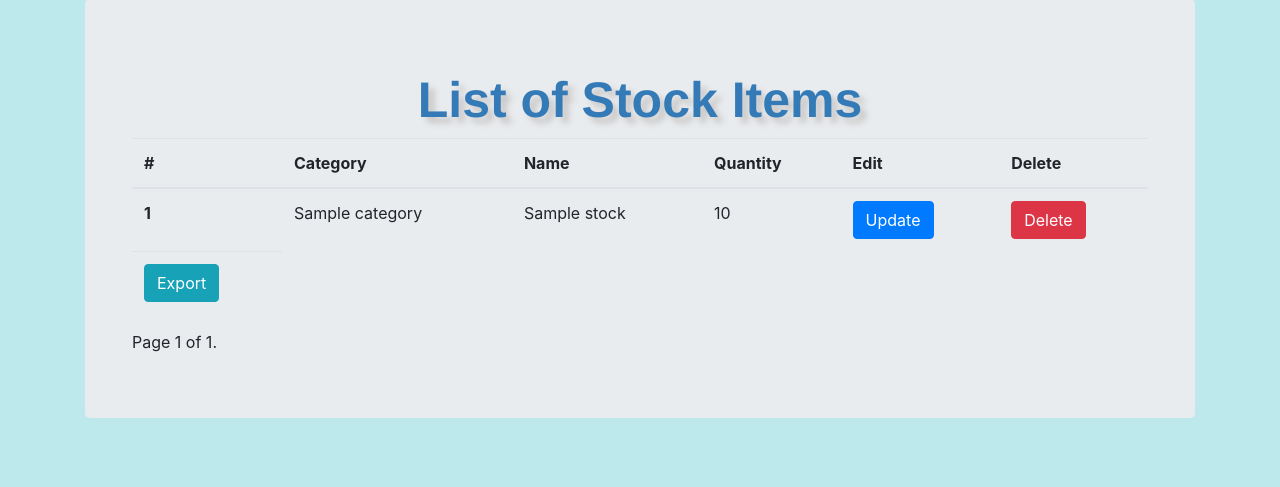
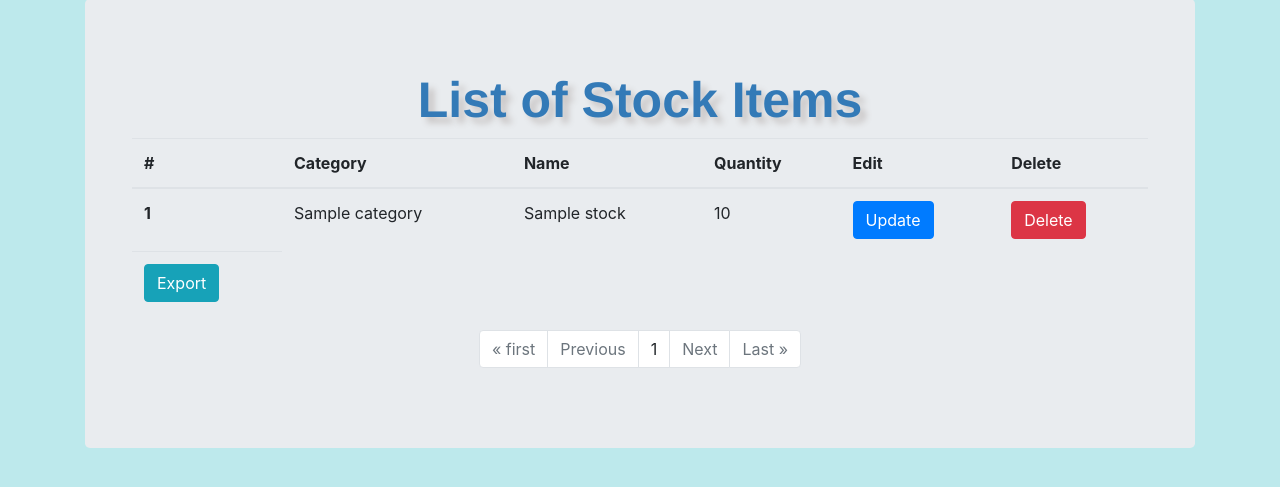
Before and after one commit to Shuvam77/stock_management, a Django app: page /list_items/ in a window 1280 px wide. Shown: the part 81-568 px from the top of the page. Run offline with Django 4.2, Linux system fonts and the light colour scheme; tables that the repository leaves empty hold one stand-in row (values such as "Sample post"); some libraries are stand-ins or nearby versions.

Commit message:
bootstrap5 pagination added

```diff
--- a/stock/templates/list_items.html
+++ b/stock/templates/list_items.html
@@ -71,7 +71,7 @@
         </table>
     </div>
 
-    <div class="pagination">
+    {% comment %} <div class="pagination">
         <span class="step-links">
             {% if page_obj.has_previous %}
                 <a href="?page=1">&laquo; first</a>
@@ -87,7 +87,54 @@
                 <a href="?page={{ page_obj.paginator.num_pages }}">last &raquo;</a>
             {% endif %}
         </span>
-    </div>
+    </div> {% endcomment %}
+
+
+    <nav aria-label="pagination">
+        <ul class="pagination justify-content-center">
+            {% if page_obj.has_previous %}
+                <li class="page-item">
+                    <a class="page-link" href="?page=1">&laquo; first</a>
+                </li>
+                <li class="page-item">
+                    <a class="page-link" href="?page={{ page_obj.previous_page_number }}" >Previous</a>
+                </li>
+            {% else %}
+                <li class="page-item disabled">
+                    <a class="page-link" href="#" tabindex="-1" aria-disabled="true">&laquo; first</a>
+                </li>
+                <li class="page-item disabled">
+                    <a class="page-link" href="#" tabindex="-1" aria-disabled="true">Previous</a>
+                </li>
+            {% endif %}
+
+            {% for i in paginator.page_range %}
+                {% if page_obj.number == i %}
+                    <li class="page-item"><a class="page-link active">{{ i }}</a></li>
+                {% else %}
+                    <li class="page-item">
+                    <a class="page-link" href="?page={{ i }}">{{ i }}</a>
+                    </li>
+                {% endif %}
+            {% endfor %}
+
+            {% if page_obj.has_next %}
+                <li class="page-item">
+                    <a class="page-link" href="?page={{ page_obj.next_page_number }}">Next</a>
+                </li>
+                <li class="page-item">
+                    <a class="page-link" href="?page={{ page_obj.paginator.num_pages }}" >Last  &raquo;</a>
+                </li>
+            {% else %}
+                <li class="page-item disabled">
+                    <a class="page-link" href="#" tabindex="-1" aria-disabled="true">Next</a>
+                </li>
+                <li class="page-item disabled">
+                    <a class="page-link" href="#" tabindex="-1" aria-disabled="true">Last &raquo;</a>
+                </li>
+            {% endif %}
+        </ul>
+    </nav>
 
     {% endif %}
     {% else %}
```
